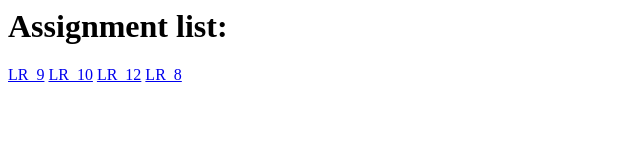
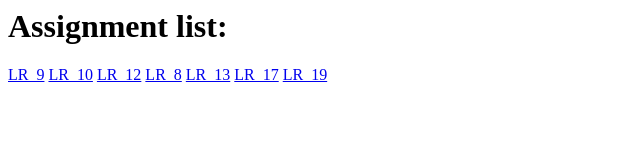
Before and after one commit to narkeffich/narkeffich.github.io, a plain HTML site: page index.html in a window 1280 px wide. Shown: the whole page, without its empty margins (0-640 px from the left). Drawn offline with Linux system fonts and the light colour scheme.

Commit message:
Update index.html

```diff
--- a/index.html
+++ b/index.html
@@ -8,5 +8,8 @@
     <a href='/14.12.19/LR_10'>LR_10</a>
     <a href='/14.12.19/LR_11'>LR_12</a>
     <a href='/14.12.19/LR8/lr8'>LR_8</a>
+    <a href='/23.12.19/LR_13'>LR_13</a>
+    <a href='/23.12.19/LR_17'>LR_17</a>
+    <a href='/23.12.19/LR_19'>LR_19</a>
   </body>
 </html>
```
